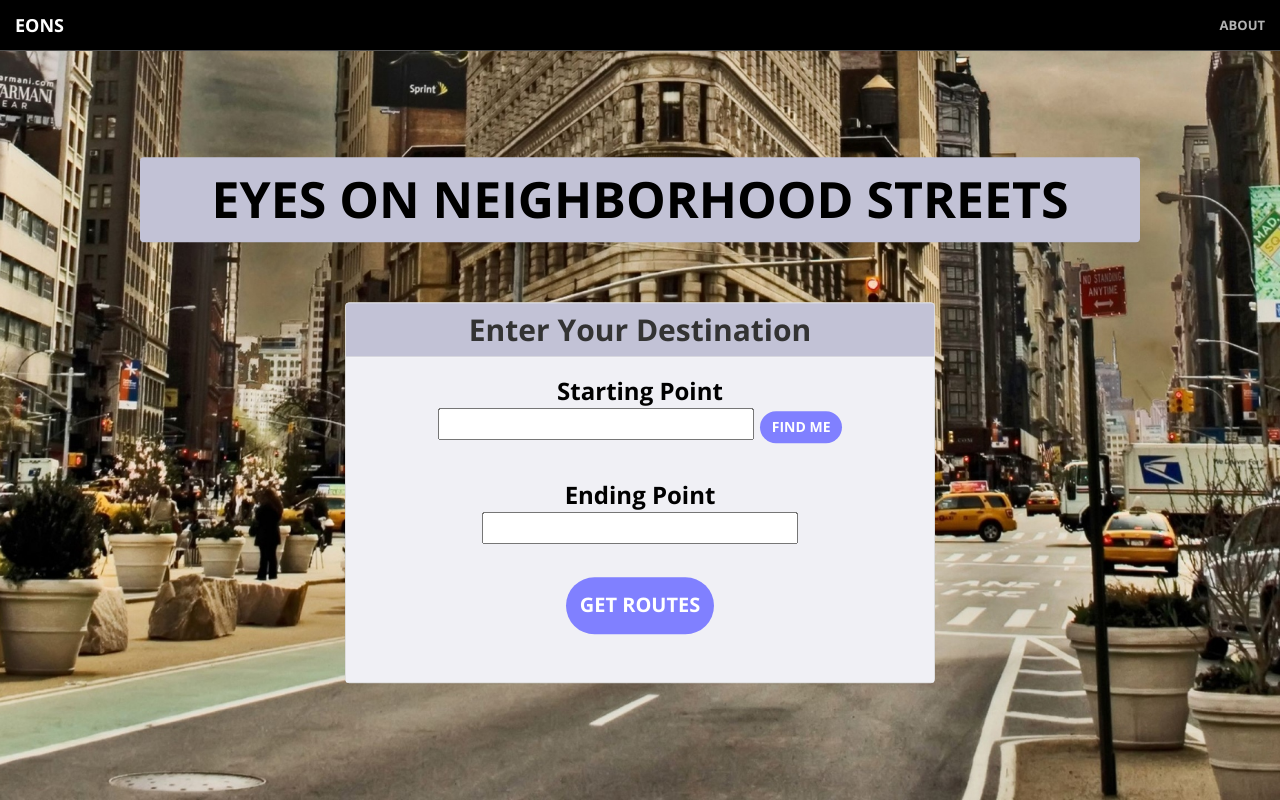
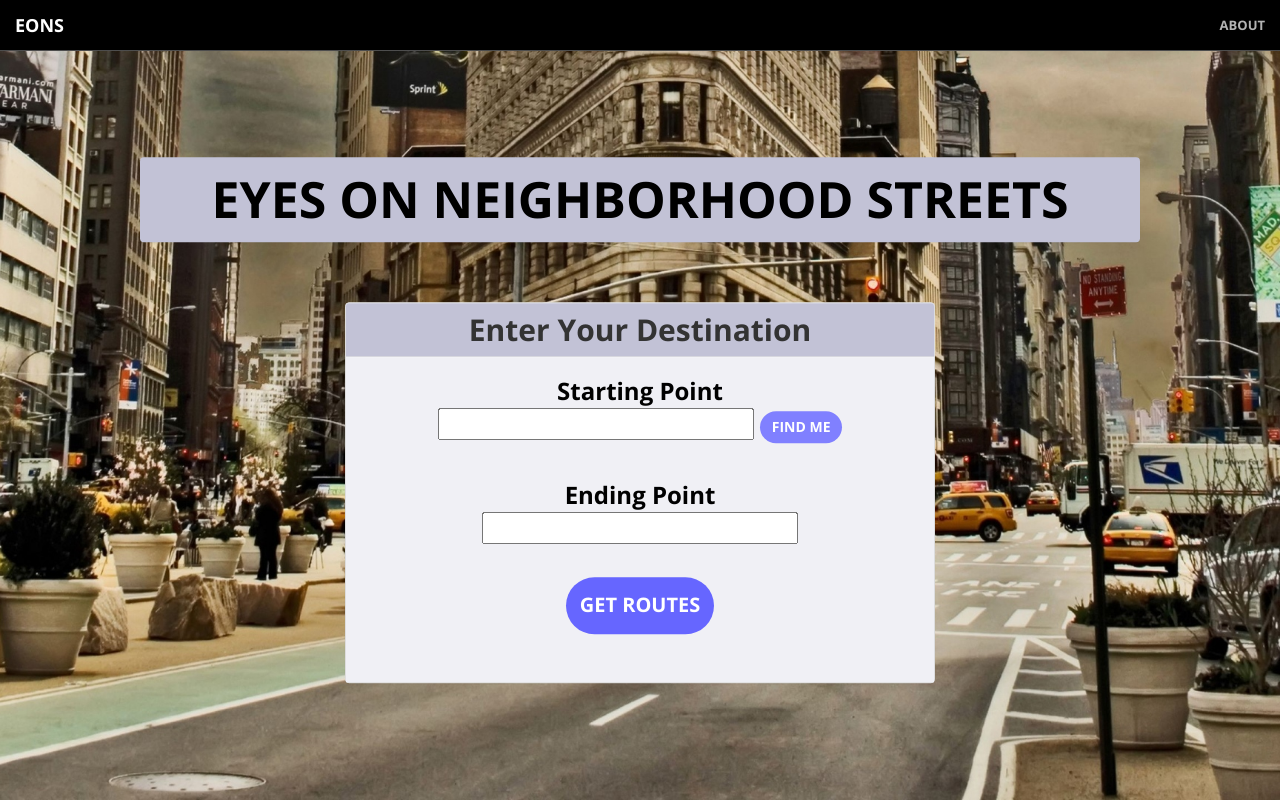
Before and after one commit to skabir8/EONS, a Flask app: page / in a window 1280 px wide. Run offline with Flask 2, Linux system fonts and the light colour scheme; some libraries are stand-ins or nearby versions.

Commit message:
find me fix

```diff
--- a/templates/home.html
+++ b/templates/home.html
@@ -22,12 +22,12 @@
               <font color="black" size="5" padding:"5px"> <b>Starting Point</b> <br>
               <input id="startsearchTextField" type="text" color="black" name="start">
 
-              <button class="btn btn-primary" type="button" onclick="getLocation" style="background-color:#8080ff">Find Me</button>
+              <button class="btn btn-primary" type="button" onclick="getLocation()" style="background-color:#8080ff">Find Me</button>
               <br><br>
               <b>Ending Point</b> <br>
               <input id="endsearchTextField" type="text" name="end"><br>
             </font> <br>
-              <a class="btn btn-primary" style="width:fit; padding:14px;font-size:20px; background-color:#8080ff">Get Routes</a><br><br>
+              <a class="btn btn-primary" style="width:fit; padding:14px;font-size:20px; background-color:#6666ff">Get Routes</a><br><br>
 
             </form>
 
```
